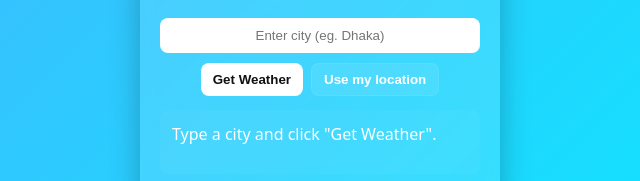
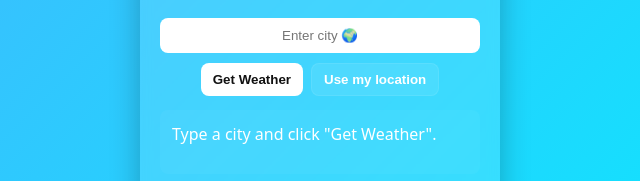
Before and after one commit to abjisan/weather-calculator, a plain HTML site: page index.html in a window 1280 px wide. Shown: the part 360-541 px from the top of the page, 320-960 px from the left. Drawn offline with Linux system fonts and the light colour scheme.

Commit message:
Update index.html

```diff
--- a/index.html
+++ b/index.html
@@ -5,13 +5,14 @@
   <meta name="viewport" content="width=device-width,initial-scale=1" />
   <title>Weather Calculator</title>
   <link rel="stylesheet" href="style.css" />
+  <link rel="icon" type="image/png" href="favicon.png" />
 </head>
 <body>
   <main class="card">
     <h1>🌤 Weather Calculator</h1>
 
     <div class="controls">
-      <input id="city" placeholder="Enter city (eg. Dhaka)" />
+      <input id="city" placeholder="Enter city 🌍" />
       <div class="buttons">
         <button id="btnSearch">Get Weather</button>
         <button id="btnLocate">Use my location</button>
```
